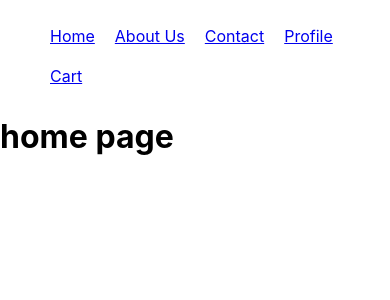
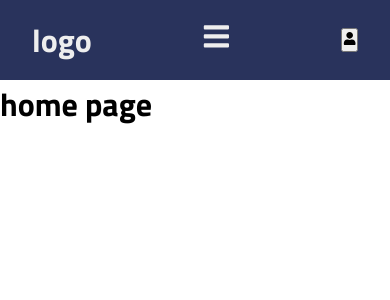
Before and after one commit to George-k-tech/i_water, a React (Create React App) app: page / in a window 390 px wide. Shown: the top 300 px of the page. Built offline with nearby package versions, Linux system fonts and the light colour scheme.

Commit message:
added an active navigation bar

```diff
--- a/src/components/Home/Navbar/navbar.css
+++ b/src/components/Home/Navbar/navbar.css
@@ -1,8 +1,85 @@
-nav ul{
-    list-style: none;
+@import url('https://fonts.googleapis.com/css2?family=Titillium+Web:wght@300;700&display=swap');
+*{
+  padding: 0;
+  margin:0;
+  box-sizing: border-box;
+  font-family: 'Titillium Web', sans-serif;
 }
+:root{
+  --mainColor:#29335c;
+  --mainColorLight:#5767aa;
+  --secondaryColor:#d82839;
+  --textColor:#eee;
 
-nav ul li{
-    display: inline-block;
-   padding: 10px;
 }
+header{
+
+  display:flex;
+  align-items: center;
+  justify-content: space-between;
+  height: 80px;
+  padding-right: 0px;
+  padding: 0 2rem;
+  background-color: var(--mainColor);
+  color: var(--textColor);
+}
+nav a{
+  margin: 0 2rem;
+  color: var(--textColor);
+  text-decoration: none;
+}
+nav a:hover{
+  /* color:var(--secondaryColor) */
+  font-weight: bold;
+}
+header .nav-btn{
+  padding: 5px;
+  cursor: pointer;
+  background: transparent;
+  border: none;
+  outline:none;
+  color:var(--textColor);
+  visibility: hidden;
+  opacity: 0;
+  font-size:1.8rem;
+
+
+}
+@media only screen and (max-width:1024px){
+  header .nav-btn{
+    visibility: visible;
+
+    opacity:1;
+  }
+  header nav{
+    position:fixed;
+    top:0;
+    left:0;
+    height:100%;
+    width:100%;
+    display:flex;
+    flex-direction: column;
+    align-items:center;
+    justify-content: center;
+    gap:1.5rem;
+    background-color: var(--mainColor);
+    transition: 1s;
+    transform: translateY(-100vh);
+
+  }
+  header .responsive-nav{
+    transform: none ;
+  }
+  nav .nav-close-btn{
+    position:absolute;
+    top:2rem;
+    right:2rem;
+
+  }
+
+
+}
+.avatar{
+
+  border-radius: 50%;
+}
--- a/src/components/Home/Navbar/navbar.js
+++ b/src/components/Home/Navbar/navbar.js
@@ -1,31 +1,37 @@
 import { Link } from "react-router-dom";
+import{useRef} from 'react';
+import {FaBars, FaTimes ,FaUser}  from 'react-icons/fa';
 import './navbar.css'
 
-function Navbar(){
+
+
+const Navbar=()=>{
+    const navRef= useRef();
+    const showNavbar =()=>{
+        navRef.current.classList.toggle('responsive-nav');
+    }
     return(
-        <div className='App'>
-        <nav>
-          <ul>
-            <li>
-            <Link to="/">Home</Link>
-            </li>
-            <li>
-            <Link to="/about">About Us</Link>
-            </li>
-            <li>
-            <Link to="/Contacts">Contact</Link>
-            </li>
-            <li>
-            <Link to="/Profile">Profile</Link>
-            </li>
-            <li>
-            <Link to="/Cart">Cart</Link>
-            </li>
-          </ul>
-        </nav>
-        </div>
+        <header>
+            <h1 className="logo">logo</h1>
+            <nav ref={navRef}>
+              <Link to="/"> Home</Link>
+              <Link to="/about">About</Link>
+              <Link to="/contacts">Contacts</Link>
+              <Link to="/cart">Cart</Link>
+                <button className='nav-btn nav-close-btn' onClick={showNavbar}>
+                    <FaTimes/>
+                </button>
+            </nav>
+            <button className='nav-btn' onClick={showNavbar}>
+                <FaBars/>
+            </button>
+            <button >
+                    <FaUser/>
+                </button>
+
+        </header>
+
     );
-
 }
 
-export {Navbar}
+export  {Navbar};
```
